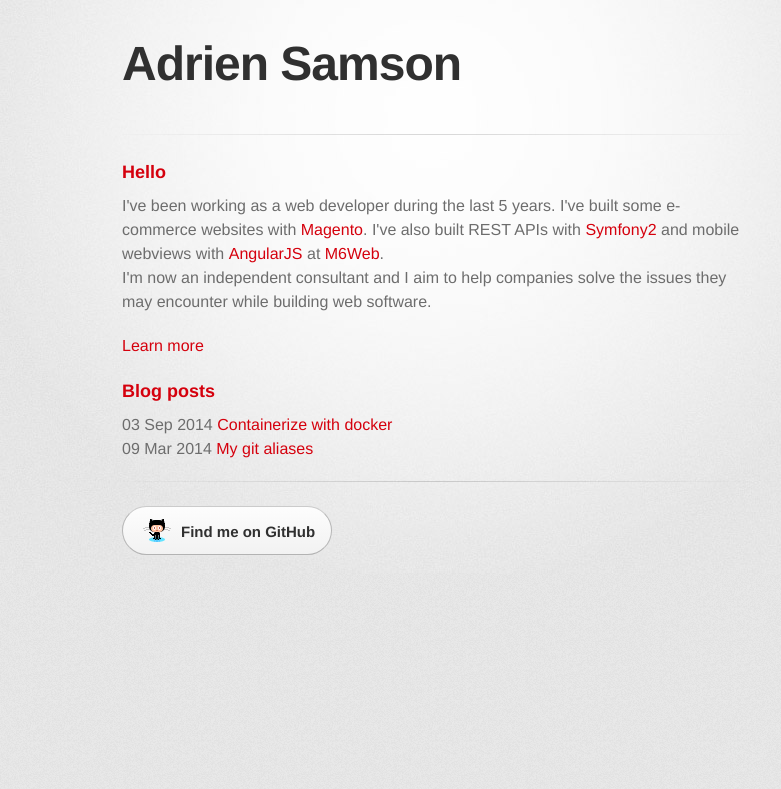
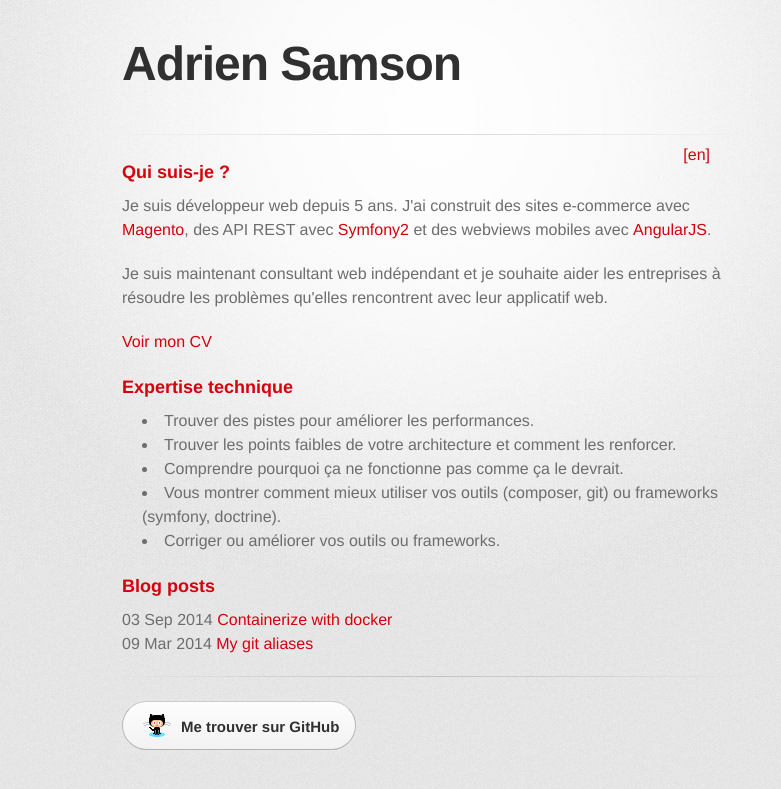
Before and after one commit to adriensamson/adriensamson.github.io, a Jekyll site: the page built from index.html, in a window 1280 px wide. Shown: the top 789 px of the page, without its empty margins (208-989 px from the left). Built offline with Jekyll 4.4.1, drawn with Linux system fonts in a browser that asks for light colours; some web fonts are replaced.

Commit message:
index in french

```diff
--- a/_layouts/default.html
+++ b/_layouts/default.html
@@ -1,5 +1,5 @@
 <!DOCTYPE html>
-<html>
+<html lang="{{ page.language }}">
   <head>
     <meta charset='utf-8'>
     <meta http-equiv="X-UA-Compatible" content="chrome=1">
@@ -20,8 +20,14 @@
         <header>
           <h1><a href="/">Adrien Samson</a></h1>
         </header>
-
         <hr />
+        {% if page.other_languages %}
+        <nav id="other_languages">
+          {% for language in page.other_languages %}
+          <a href="{{language[1]}}">[{{language[0]}}]</a>
+          {% endfor %}
+        </nav>
+        {% endif %}
 
         <section id="main_content">
         {{ content }}
@@ -29,7 +35,12 @@
 
         <section id="downloads" class="clearfix">
           <hr/>
-          <a href="https://github.com/adriensamson" id="view-on-github" class="button"><span>Find me on GitHub</span></a>
+          {% if page.language == 'fr' %}
+          <a href="https://github.com/adriensamson" id="view-on-github"
+             class="button"><span>Me trouver sur GitHub</span></a>
+          {% else %}
+            <a href="https://github.com/adriensamson" id="view-on-github" class="button"><span>Find me on GitHub</span></a>
+          {% endif %}
         </section>
       </div>
     </div>
--- a/index.html
+++ b/index.html
@@ -1,15 +1,31 @@
 ---
 layout: default
+language: fr
+other_languages:
+  en: index_en.html
 ---
-<h3>Hello</h3>
+<h3>Qui suis-je ?</h3>
 
 <p>
-    I've been working as a web developer during the last 5 years.
-    I've built some e-commerce websites with <a href="http://magento.com">Magento</a>.
-    I've also built REST APIs with <a href="http://symfony.com">Symfony2</a> and mobile webviews with <a href="https://angularjs.org">AngularJS</a> at <a href="http://tech.m6web.fr">M6Web</a>.<br/>
-    I'm now an independent consultant and I aim to help companies solve the issues they may encounter while building web software.
+  Je suis développeur web depuis 5 ans.
+  J'ai construit des sites e-commerce avec <a href="http://magento.com">Magento</a>,
+  des API REST avec <a href="http://symfony.com">Symfony2</a>
+  et des webviews mobiles avec <a href="https://angularjs.org">AngularJS</a>.
 </p>
-<p><a href="resume.html">Learn more</a></p>
+<p>
+  Je suis maintenant consultant web indépendant et je souhaite aider les entreprises à résoudre les problèmes qu'elles rencontrent avec leur applicatif web.
+</p>
+<p><a href="resume.html">Voir mon CV</a></p>
+
+<h3>Expertise technique</h3>
+
+<ul>
+  <li>Trouver des pistes pour améliorer les performances.</li>
+  <li>Trouver les points faibles de votre architecture et comment les renforcer.</li>
+  <li>Comprendre pourquoi ça ne fonctionne pas comme ça le devrait.</li>
+  <li>Vous montrer comment mieux utiliser vos outils (composer, git) ou frameworks (symfony, doctrine).</li>
+  <li>Corriger ou améliorer vos outils ou frameworks.</li>
+</ul>
 
 <h3>Blog posts</h3>
 <ul class="posts">
--- a/resume.html
+++ b/resume.html
@@ -1,5 +1,6 @@
 ---
 layout: default
+language: en
 ---
 <h2>Professional experiences</h2>
 
--- a/stylesheets/stylesheet.css
+++ b/stylesheets/stylesheet.css
@@ -372,6 +372,11 @@
 /* Mobile Portrait Size to Mobile Landscape Size (devices and browsers) */
 @media only screen and (max-width: 479px) {}
 
+#other_languages {
+    float: right;
+    margin: -1rem 2rem 0;
+}
+
 ul.skills li {
     list-style: none;
     display: inline-block;
```
Also changed, not shown: index_en.html (added, +17 -0 lines).
